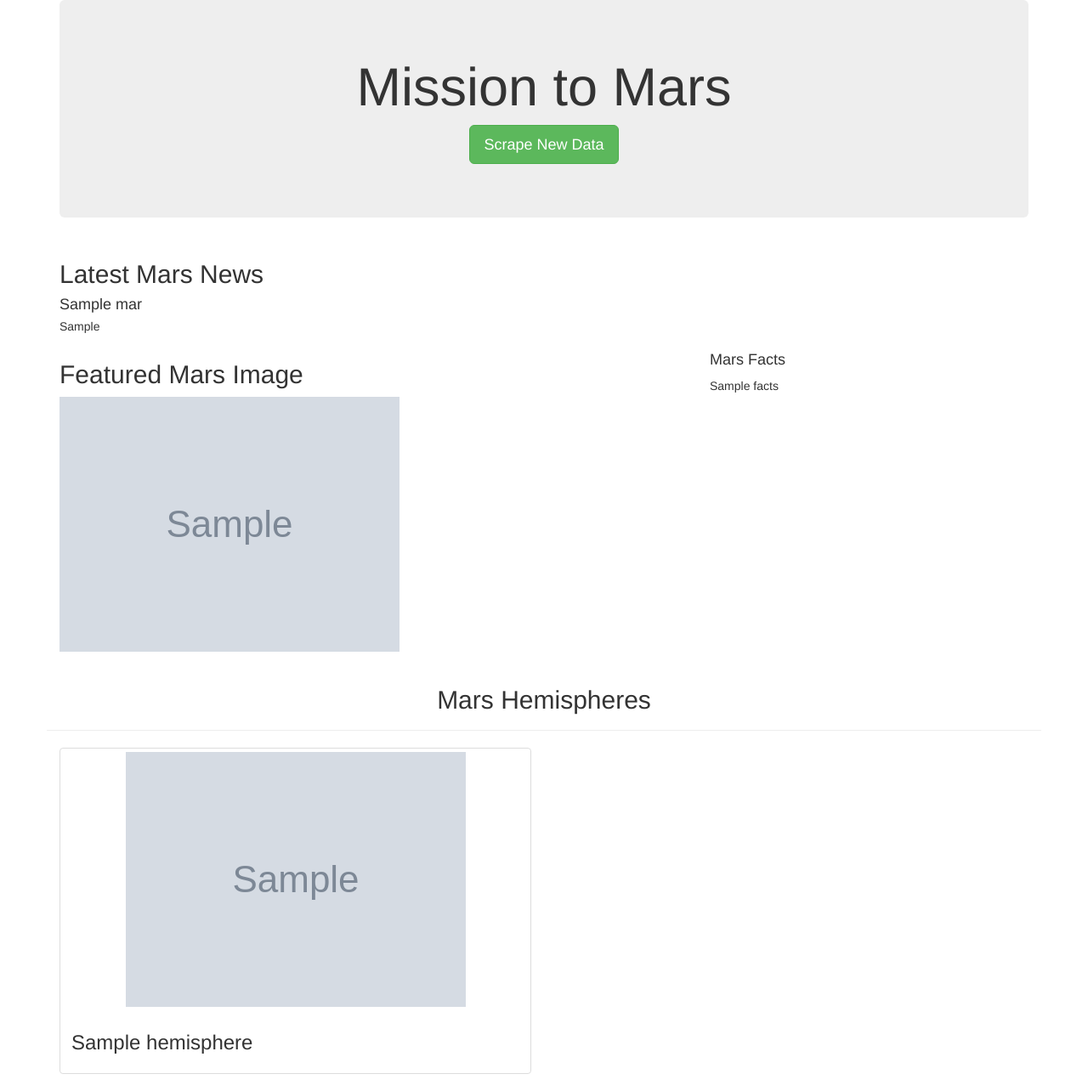
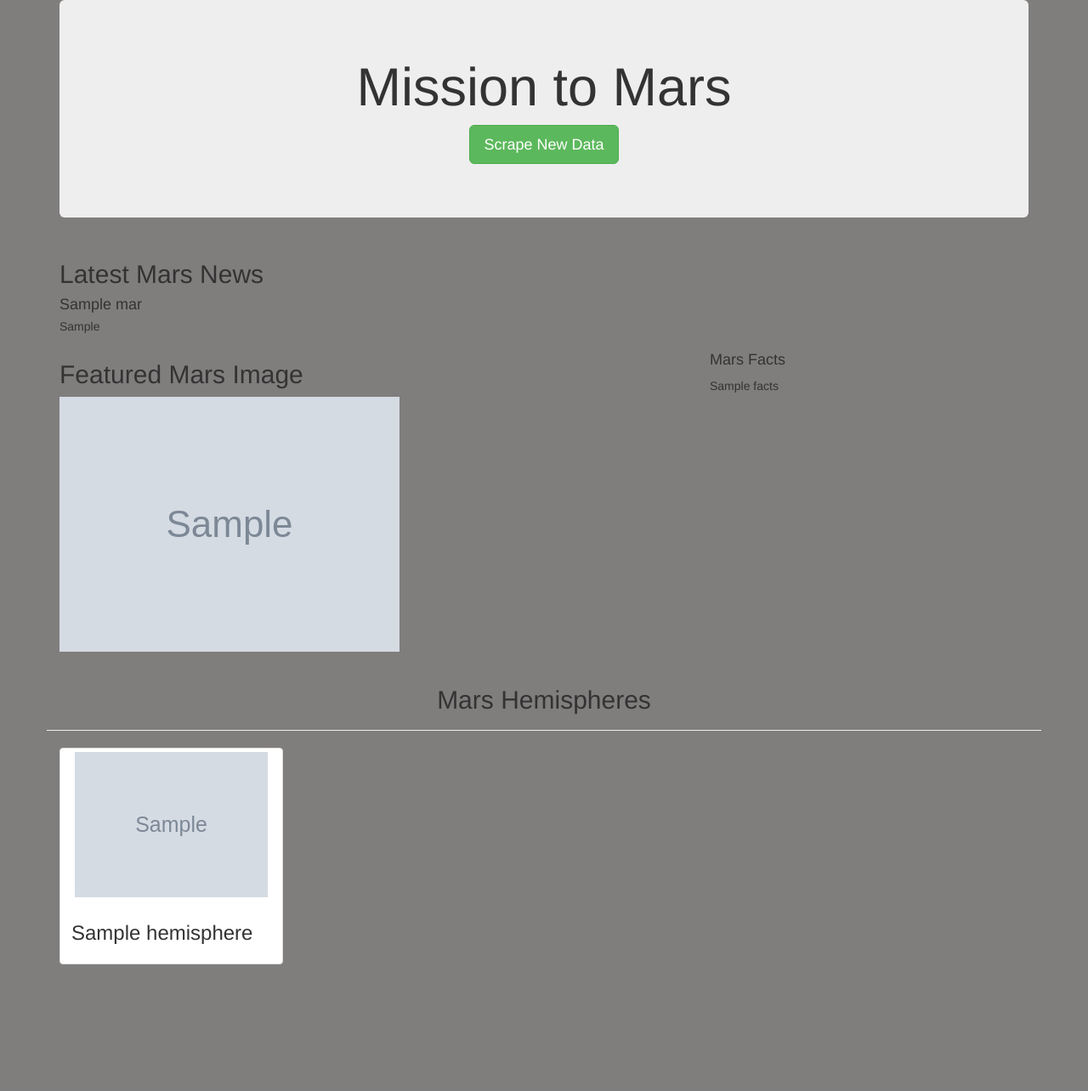
Before and after one commit to vijayabme/Mission-to-Mars, a Flask app: page / in a window 1280 px wide. Shown: the whole page at 85% size. After the commit the page ends 1135 px from the top, so only its background shows below. Run offline with Flask 2, Linux system fonts and the light colour scheme; grey boxes marked "Sample" are stand-in pictures; a database or web service that is not in the repository returns one stand-in record (values such as "Sample title"); some libraries are stand-ins or nearby versions.

Commit message:
Add files via upload

```diff
--- a/templates/index.html
+++ b/templates/index.html
@@ -11,7 +11,11 @@
     />
   </head>
   <body>
+
     <div class="container">
+      <style type = "text/css">
+        body { background: rgb(128, 125, 125) !important; }
+      </style>
       <!-- Add Jumbotron to Header -->
       <div class="jumbotron text-center">
         <h1>Mission to Mars</h1>
@@ -46,6 +50,7 @@
         </div>
 
         <div class="col-xs-6 col-md-4">
+
           <!-- Mars Facts -->
           <div class="row" id="mars-facts">
             <h4>Mars Facts</h4>
@@ -61,9 +66,10 @@
         </div>
 
         {% for hemisphere in mars.hemispheres %}
-        <div class="col-md-6">
+        <div class="col-xs-6 col-md-3">
           <div class="thumbnail">
-            <img src="{{hemisphere.img_url | default('static/images/error.png', true)}}" alt="...">
+            <!-- <img src="{{hemisphere.img_url | default('static/images/error.png', true)}}" alt="..."> -->
+            <img src = "{{hemisphere.img_url}}" class="img-responsive" alt = "Responsive image" style = "width:90%">
             <div class="caption">
               <h3>{{hemisphere.title}}</h3>
             </div>
```
